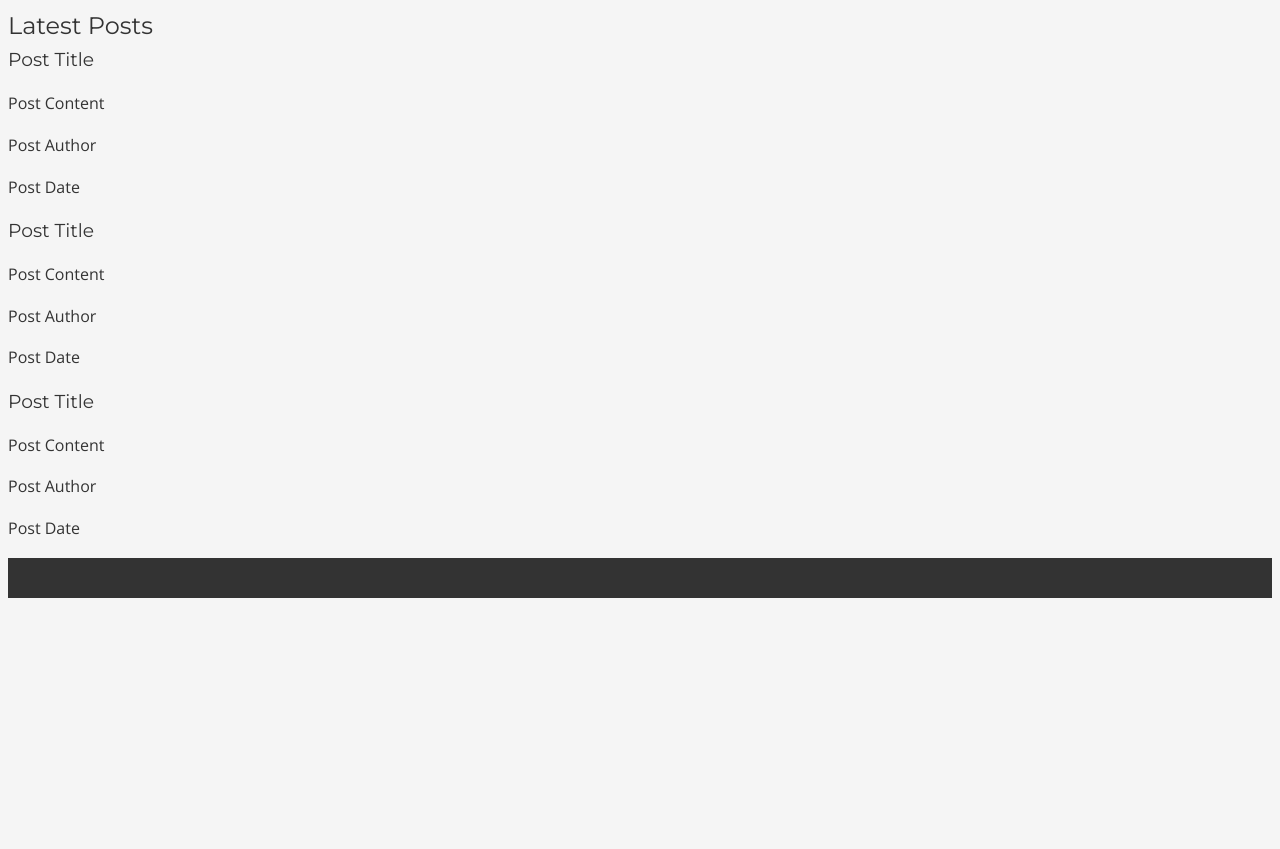
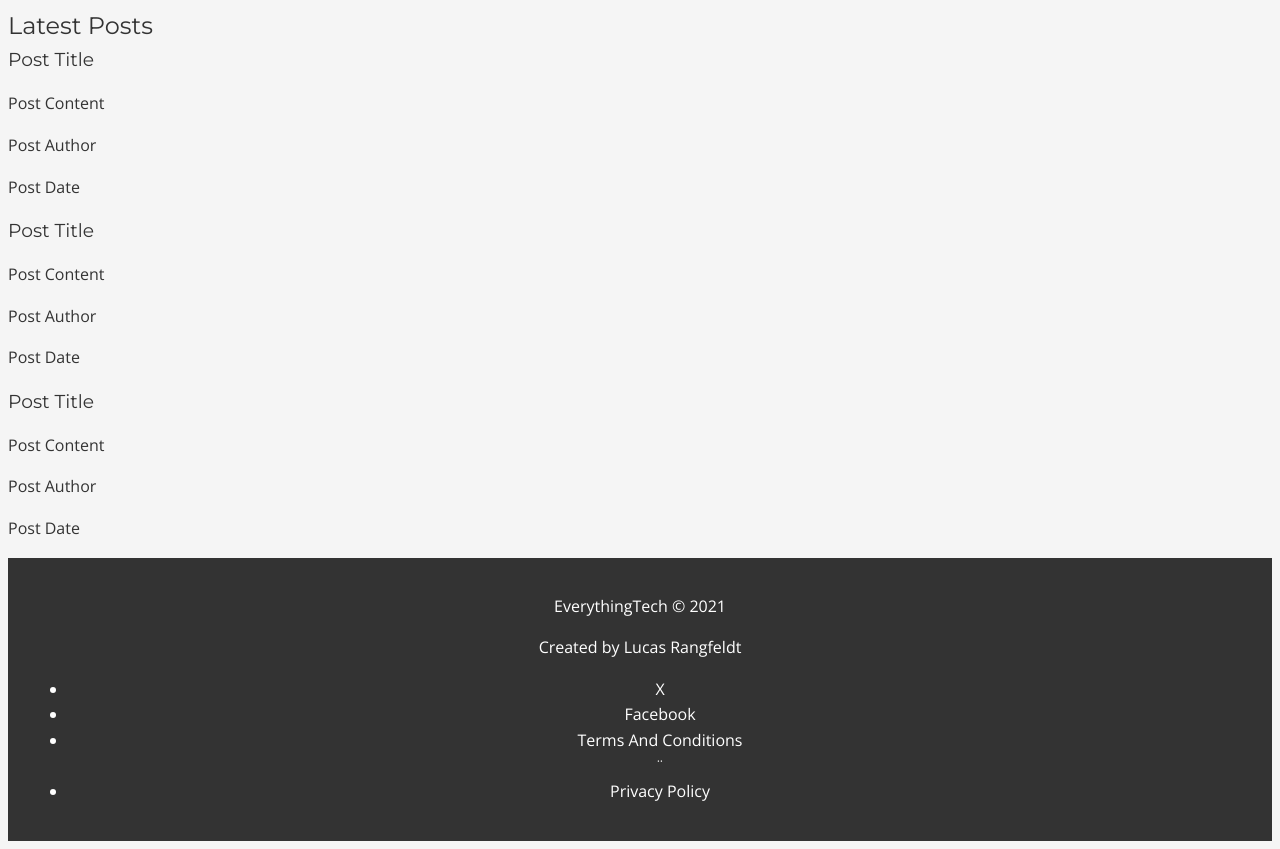
Before and after one commit to LucasRangfeldt/redesigned-train, a plain HTML site: page index.html in a window 1280 px wide. Shown: the part 113-962 px from the top of the page. Before the commit the page ends 800 px from the top, so only its background shows below. Drawn offline with nearby package versions, Linux system fonts and the light colour scheme.

Commit message:
add footer content

```diff
--- a/index.html
+++ b/index.html
@@ -62,6 +62,14 @@
                 </div>
         </main>
         <footer>
+            <p>EverythingTech &copy; 2021</p>
+            <p>Created by Lucas Rangfeldt</p>
+            <ul>
+                <li><a href="x.com">X</a></li>
+                <li><a href="Facebook.com">Facebook</a></li>
+                <li><a href="#">Terms And Conditions</a></li>¨
+                <li><a href="#">Privacy Policy</a></li>
+            </ul>
 
         </footer>
 </body>
```
